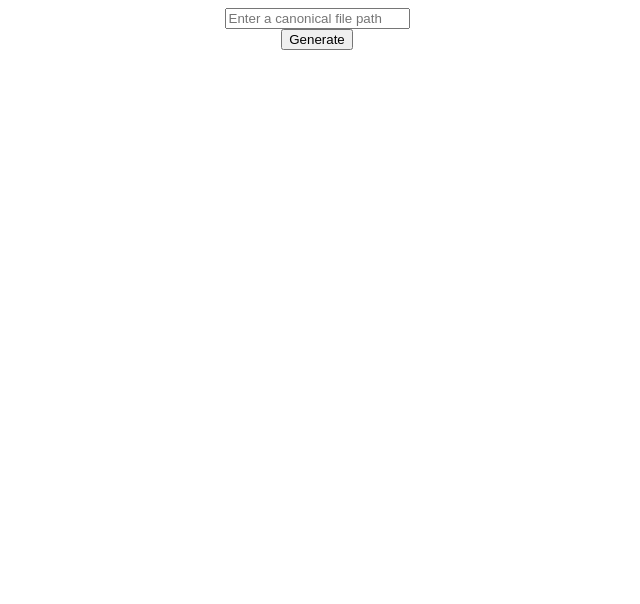
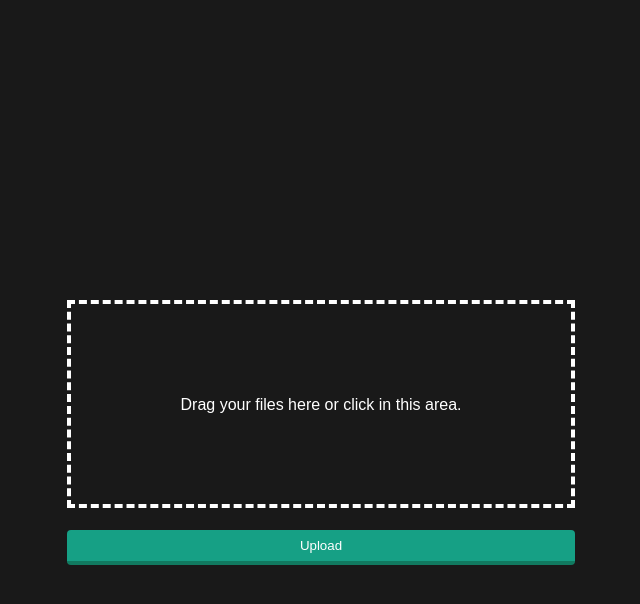
Before and after one commit to danil-maksimenko/FlowchartGen, a website: page src/index.html in a window 1280 px wide. Shown: the whole page, without its empty margins (323-963 px from the left). Drawn offline with Linux system fonts and the light colour scheme.

Commit message:
Visual was added

```diff
--- a/src/index.html
+++ b/src/index.html
@@ -1,13 +1,30 @@
-<!doctype html>
+<!DOCTYPE html>
 <html lang="en">
   <head>
+    <meta charset="UTF-8">
     <title>Flowchart Generator</title>
+    <link rel="stylesheet" href="style.css">
   </head>
-  <body>
-    <center>
-      <input type="text" placeholder="Enter a canonical file path" id="input" name="file_name">
-      <br/>
-      <button id="genbutton">Generate</button>
-    </center>
+  <body class="body">
+    <form
+      class="body__form"
+      action="upload.php"
+      method="POST"
+    >
+      <input
+        class="form__input"
+        type="file"
+        multiple
+      >
+      <p class="form__text">
+        Drag your files here or click in this area.
+      </p>
+      <button
+        class="form__button"
+        type="submit"
+      >
+        Upload
+      </button>
+    </form>
   </body>
 </html>
--- /dev/null
+++ b/src/style.css
@@ -0,0 +1,57 @@
+.body {
+  background: rgba(0,0,0,0.9);
+}
+
+.body__form {
+  position: absolute;
+  top: 50%;
+  left: 50%;
+  margin-top: -100px;
+  margin-left: -250px;
+  width: 500px;
+  height: 200px;
+  border: 4px dashed #fff;
+}
+
+.form__text {
+  width: 100%;
+  height: 100%;
+  text-align: center;
+  line-height: 170px;
+  color: #ffffff;
+  font-family: Arial;
+}
+
+.form__input {
+  position: absolute;
+  margin: 0;
+  padding: 0;
+  width: 100%;
+  height: 100%;
+  outline: none;
+  opacity: 0;
+}
+
+.form__button {
+  margin: 0;
+  color: #fff;
+  background: #16a085;
+  border: none;
+  width: 508px;
+  height: 35px;
+  margin-top: -20px;
+  margin-left: -4px;
+  border-radius: 4px;
+  border-bottom: 4px solid #117A60;
+  transition: all .2s ease;
+  outline: none;
+}
+
+.form__button:hover {
+  background: #149174;
+	color: #0C5645;
+}
+
+.form__button:active {
+  border:0;
+}
```
